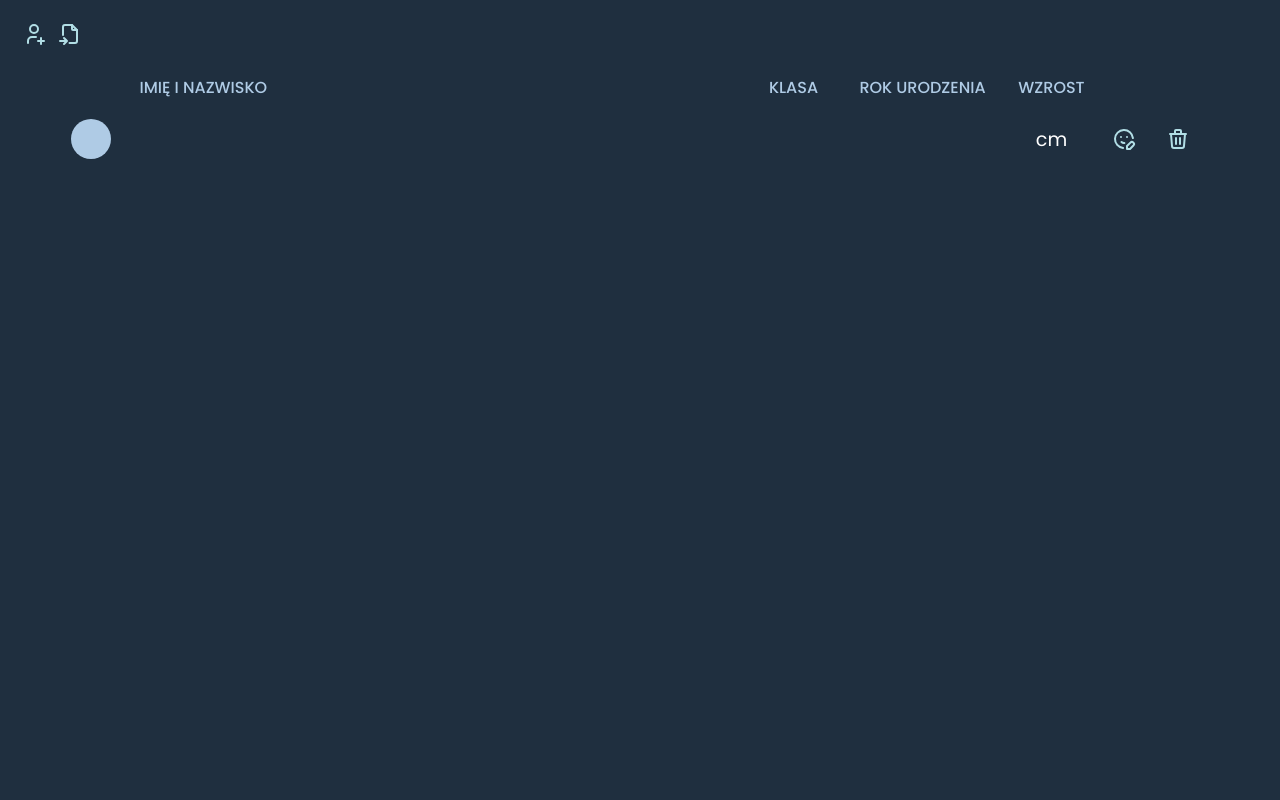
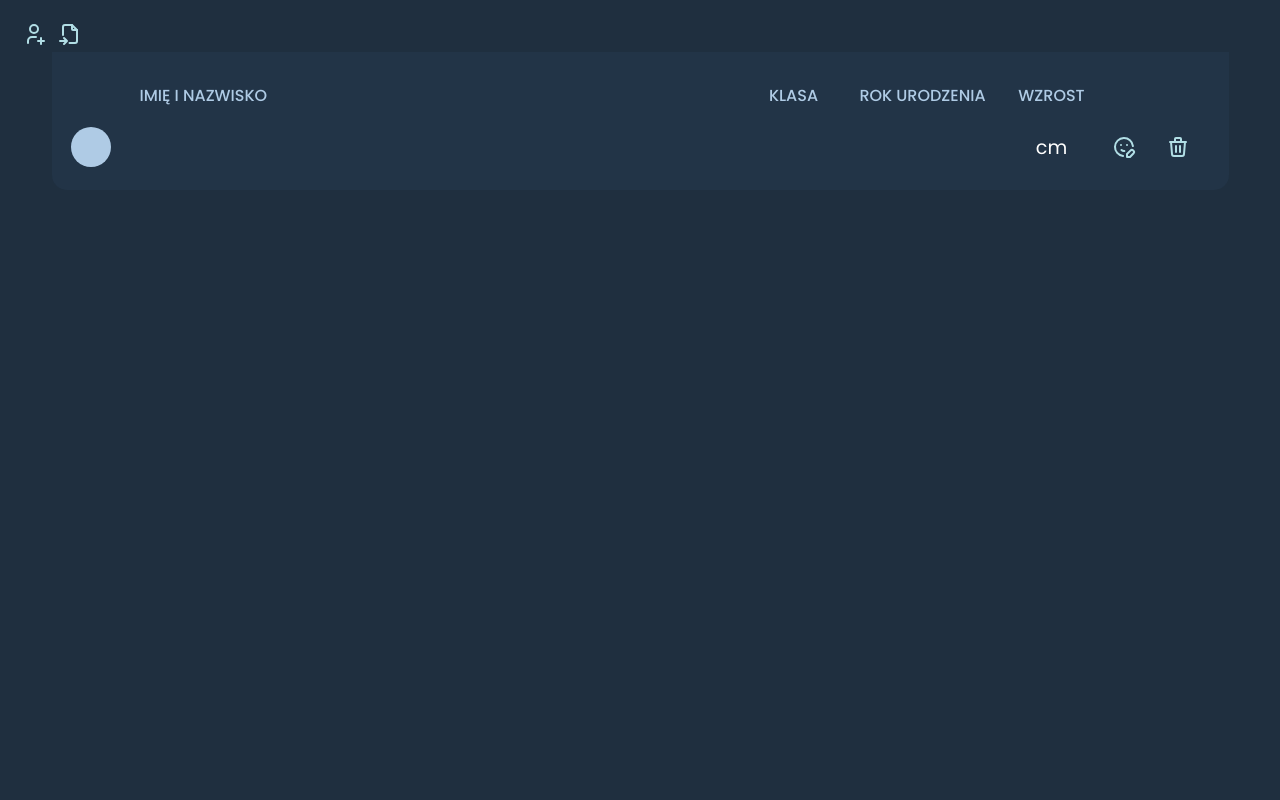
Before and after one commit to TomaszK16/SKS, a PHP site: page /users.php in a window 1280 px wide. Run offline with PHP 8.4, Linux system fonts and the light colour scheme; tables that the repository leaves empty or names only in its code hold one stand-in row (values such as "Sample post"); data that the repository does not hold is empty.

Commit message:
Table background (clean)

```diff
--- a/styles/style.css
+++ b/styles/style.css
@@ -2,13 +2,14 @@
 
 :root {
     --color-background: #1f2f3f;
+    --color-table: #223447;
     --color-dark: #0c243b;
     --color-light: #afcbe5;
 
     --font-header: Poppins;
     --font-normal: Poppins;
 
-    --radius: 5px;
+    --radius: 15px;
 }
 
 * {
@@ -66,8 +67,10 @@ main {
 
 table {
     border-radius: 0 0 var(--radius) var(--radius);
-    padding: 8px;
+    padding: 16px;
     margin: auto;
+
+    background-color: var(--color-table);
 }
 
 tr {
```
